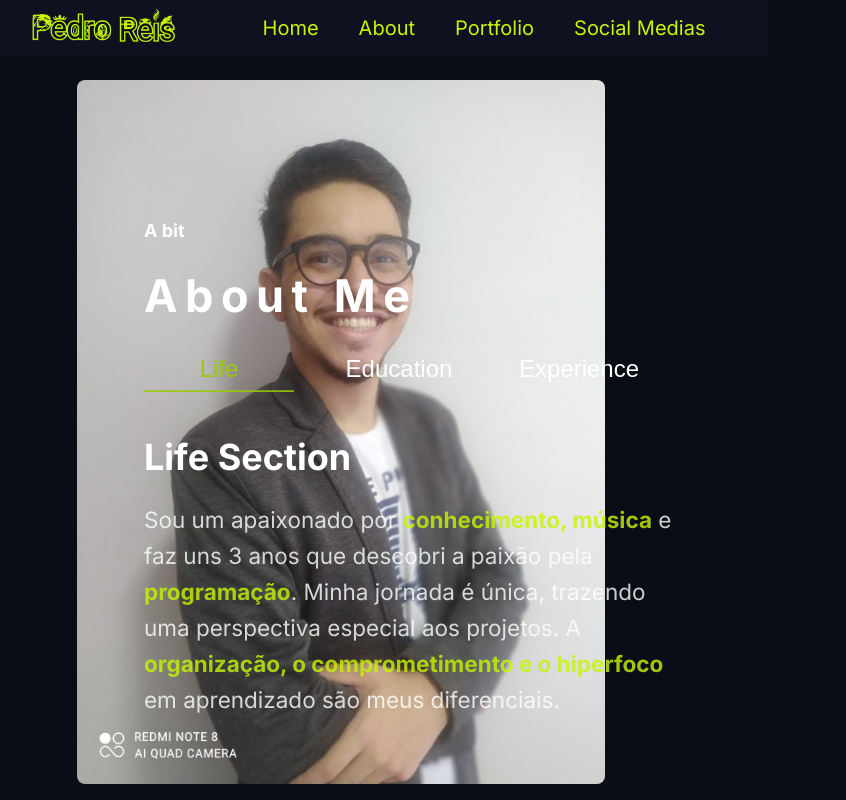
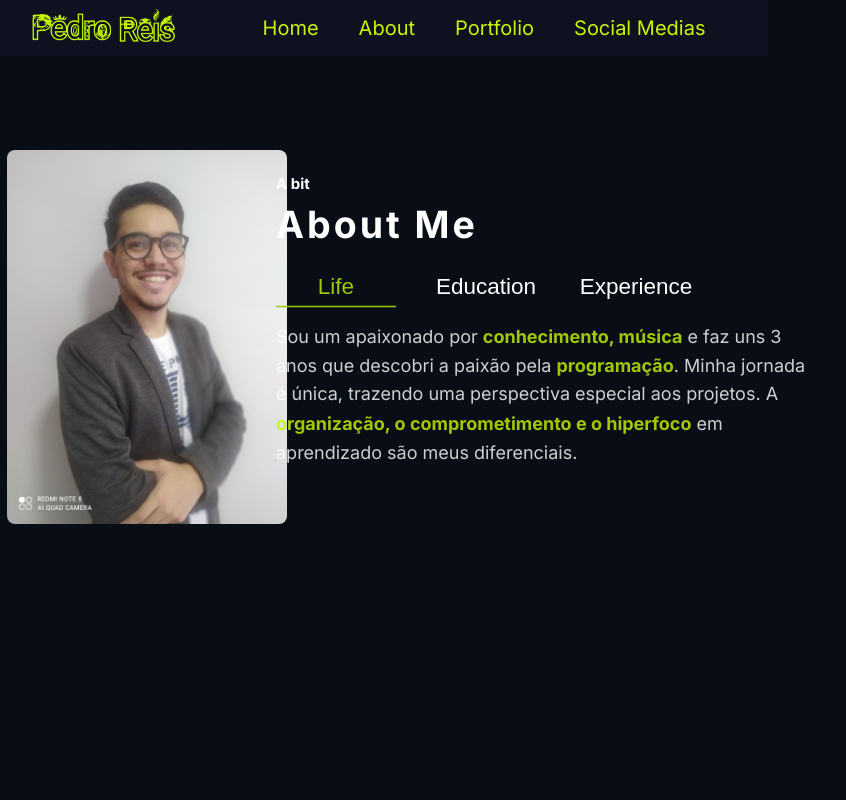
Before and after one commit to PedroReoli/React-Portfolio-Concept, a React (Vite) app: page /about in a window 768 px wide. Shown: the whole page, 846 px wide, since content can reach past the window. Built offline with nearby package versions, Linux system fonts and the light colour scheme.

Commit message:
End "About" Responsivity

```diff
--- a/package.json
+++ b/package.json
@@ -39,6 +39,7 @@
     "eslint-plugin-react-hooks": "^4.6.0",
     "eslint-plugin-react-refresh": "^0.4.5",
     "postcss": "^8.4.33",
+    "postcss-nesting": "^12.0.2",
     "tailwindcss": "^3.4.1",
     "tailwindcss-animate": "^1.0.7",
     "typescript": "^5.2.2",
--- a/src/MediaQueries.css
+++ b/src/MediaQueries.css
@@ -79,7 +79,77 @@ body {
         display: none;
       }
 
-    }
+
+      /* ===============================
+      Responsive About
+      =============================== */
+         /* Estilos para os títulos */
+         .h1-a {
+
+          font-size: 20px; /* Reduz o tamanho do título principal */
+          letter-spacing: 3px; /* Ajusta o espaçamento entre as letras */
+        }
+
+
+
+        .h3-a {
+
+          display: none;
+        }
+
+
+      .about-text-container {
+          /* background-color: aliceblue; */
+          width: 180px;
+        top: 20%;
+        left: 40%;
+      }
+      .section-content {
+
+        position: relative;
+        bottom: 25px;
+      }
+
+      .section-buttons {
+        /* flex-direction: column; Alinha os botões verticalmente */
+        align-items: center; /* Alinha os botões no centro */
+        margin-top: 20px; /* Adiciona espaço acima dos botões */
+      }
+      .section-image {
+        position: relative;
+        right: 25%;
+        top: 10%;
+        width: 140px;
+        height: auto;
+      }
+
+      .h-section {
+        display: none;
+      font-size: 8px;
+
+      }
+      .section-text {
+        /* display: none; */
+        font-size: 5px;
+      }
+      .section-buttons{
+        gap: 20px;
+
+      }
+      .section-button {
+        width: 80px;
+        font-size: 10px;
+        /* display: none; */
+        margin-right: 0; /* Remove a margem direita para alinhar os botões verticalmente */
+        margin-bottom: 10px; /* Adiciona espaço entre os botões */
+      }
+
+      .section-button:hover::after {
+        display: none; /* Remove a linha que aparece ao passar o mouse */
+      }
+
+    }  /*  ESSE É O FINAL */
+
  /* ===============================
 
 
@@ -159,8 +229,90 @@ PEQUENO SM
         height: auto;
 
       }
+      /* ===============================
+      Responsive About
+      =============================== */
+         /* Estilos para os títulos */
+         .heading-about{
 
-    }
+          padding-top: 10px;
+
+         }
+         .h1-a {
+          position: relative;
+          bottom: 10px;
+          /* display: none; */
+          font-size: 25px; /* Reduz o tamanho do título principal */
+          letter-spacing: 2px; /* Ajusta o espaçamento entre as letras */
+        }
+
+
+
+        .h3-a {
+          font-size: 10px;
+          /* display: none; */
+        }
+
+
+      .about-text-container {
+
+          /* display: none; */
+          width: 300px;
+        top: 20%;
+        left: 40%;
+      }
+
+      .section-buttons {
+        position: relative;
+        bottom: 25px;
+        /* flex-direction: column; Alinha os botões verticalmente */
+        align-items: center; /* Alinha os botões no centro */
+        margin-top: 20px; /* Adiciona espaço acima dos botões */
+      }
+
+      .section-content {
+
+        position: relative;
+        bottom: 50px;
+      }
+
+      .section-image {
+        position: relative;
+        right: 25%;
+        top: 10%;
+        width: 180px;
+        height: auto;
+      }
+
+      .h-section {
+        display: none;
+      font-size: 8px;
+
+      }
+      .section-text {
+
+        /* display: none; */
+
+        font-size: 7px;
+        word-wrap: break-word;
+      }
+      .section-buttons{
+        gap: 20px;
+
+      }
+      .section-button {
+        width: 80px;
+        font-size: 10px;
+        /* display: none; */
+        margin-right: 0; /* Remove a margem direita para alinhar os botões verticalmente */
+        margin-bottom: 10px; /* Adiciona espaço entre os botões */
+      }
+
+      .section-button:hover::after {
+        display: none; /* Remove a linha que aparece ao passar o mouse */
+      }
+
+    }  /*  ESSE É O FINAL */
 
  /* ===============================
 
@@ -244,7 +396,90 @@ MEDIO MD
 
       }
 
-    }
+
+      /* ===============================
+      Responsive About
+      =============================== */
+         /* Estilos para os títulos */
+         .heading-about{
+
+          padding-top: 10px;
+
+         }
+         .h1-a {
+          position: relative;
+          bottom: 10px;
+          /* display: none; */
+          font-size: 25px; /* Reduz o tamanho do título principal */
+          letter-spacing: 2px; /* Ajusta o espaçamento entre as letras */
+        }
+
+
+
+        .h3-a {
+          font-size: 10px;
+          /* display: none; */
+        }
+
+
+      .about-text-container {
+
+          /* display: none; */
+          width: 400px;  /* Tamanho do Container sem ser a Imagem*/
+        top: 25%;
+        left: 45%;
+      }
+
+      .section-buttons {
+        position: relative;
+        bottom: 25px;
+        align-items: center; /* Alinha os botões no centro */
+        margin-top: 20px; /* Adiciona espaço acima dos botões */
+      }
+
+      .section-content {
+
+        position: relative;
+        bottom: 50px;
+      }
+
+      .section-image {
+        position: relative;
+        right: 25%;
+        top: 10%;
+        width: 280px;
+        height: auto;
+      }
+
+      .h-section {
+        /* display: none; */
+      font-size: 18px;
+
+      }
+      .section-text {
+
+        /* display: none; */
+
+        font-size: 12px; /* Tamnho do texto das sessoes */
+        word-wrap: break-word;
+      }
+      .section-buttons{
+        gap: 20px;
+
+      }
+      .section-button {
+        width: 80px;
+        font-size: 15px; /* Tamanho da fonte DENTRO do Botão */
+        /* display: none; */
+        margin-right: 0; /* Remove a margem direita para alinhar os botões verticalmente */
+        margin-bottom: 10px; /* Adiciona espaço entre os botões */
+      }
+
+      .section-button:hover::after {
+        display: none; /* Remove a linha que aparece ao passar o mouse */
+      }
+
+    }  /*  ESSE É O FINAL */
 
  /* ===============================
 
@@ -328,90 +563,86 @@ MEDIO MD
 
     }
 
+      /* ===============================
+      Responsive About
+      =============================== */
+         /* Estilos para os títulos */
+         .heading-about{
 
-      }
-       /* ===============================
+          padding-top: 10px;
+
+         }
+         .h1-a {
+          position: relative;
+          bottom: 10px;
+          /* display: none; */
+          font-size: 35px; /* Reduz o tamanho do título principal */
+          letter-spacing: 2px; /* Ajusta o espaçamento entre as letras */
+        }
 
 
 
-        1200 PRA FRENTE
-
-      =============================== */
-      @media (min-width: 1200px)  and (max-width: 1200px) {
+        .h3-a {
+          font-size: 10px;
+          /* display: none; */
+        }
 
 
+      .about-text-container {
 
-   /* ===============================
-    Responsive Topbar
-   =============================== */
+          /* display: none; */
+          width: 400px;  /* Tamanho do Container sem ser a Imagem*/
+        top: 25%;
+        left: 45%;
+      }
 
-   .topbar {
-    padding: 2px 0.5%; /* Altera o padding para telas XS */
-  }
+      .section-buttons {
+        position: relative;
+        bottom: 25px;
+        align-items: center; /* Alinha os botões no centro */
+        margin-top: 20px; /* Adiciona espaço acima dos botões */
+      }
 
-  .logo {
-    width: 200px; /* Reduz o tamanho do logo para telas XS */
-  }
+      .section-content {
 
-  ul li {
-    font-size: 20px; /* Reduz o tamanho do texto dos links para telas XS */
-    margin: 10px 20px; /* Altera as margens dos links para telas XS */
-  }
+        position: relative;
+        bottom: 50px;
+      }
 
+      .section-image {
+        position: relative;
+        right: 25%;
+        top: 10%;
+        width: 320px;
+        height: auto;
+      }
 
-  /* ===============================
-  Responsive Home
-  =============================== */
-  .h3-h {
-    font-size: 30px;
-  }
-  .h1-h {
-    font-size: 60px;
-  }
-  .h2-h {
-    /* display: none; */
-    font-size: 40px;
-  }
-  .home-text-container{
-    /* background-color: aliceblue; */
-    top: 35%;
-    left:3%;
-    width: 100px;
-    text-wrap:nowrap;
-  }
-  .h-button {
-    font-size: 15px;
-    display: flex; /* Para ativar o alinhamento vertical e horizontal */
-    justify-content: center; /* Para alinhar horizontalmente */
-    align-items: center; /* Para alinhar verticalmente */
-    padding: 10px 20px; /* Ajuste o padding conforme necessário */
-  }
-  button {
-    height: 40px;
+      .h-section {
+        /* display: none; */
+      font-size: 18px;
 
-  }
+      }
+      .section-text {
 
+        /* display: none; */
 
-  .home-circle {
-    position: relative;
-    display: flex;
-    align-items: center;
-    justify-content: center;
-    width: 300px;
-    height: auto;
-    border-radius: 50%;
-    left: 40%;
-    top: 10px;
-  }
-  .tech-icons {
-    position: relative;
-    left: 40%;
-  }
-  .tech-icons img {
-    width: 40px;
-    height: auto;
+        font-size: 12px; /* Tamnho do texto das sessoes */
+        word-wrap: break-word;
+      }
+      .section-buttons{
+        gap: 20px;
 
-  }
+      }
+      .section-button {
+        width: 80px;
+        font-size: 15px; /* Tamanho da fonte DENTRO do Botão */
+        /* display: none; */
+        margin-right: 0; /* Remove a margem direita para alinhar os botões verticalmente */
+        margin-bottom: 10px; /* Adiciona espaço entre os botões */
+      }
 
+      .section-button:hover::after {
+        display: none; /* Remove a linha que aparece ao passar o mouse */
+      }
 
-    }
+    }  /*  ESSE É O FINAL */
--- a/src/_root/pages/About.tsx
+++ b/src/_root/pages/About.tsx
@@ -27,9 +27,10 @@ const About = () => {
 
       {/* Conteúdo de texto */}
       <div className="about-text-container">
-        <h2 className="h3-h">A bit </h2>
-        <h1 className="h1-h">About Me</h1>
-
+        <div className='heading-about'>
+        <h2 className="h3-a">A bit </h2>
+        <h1 className="h1-a">About Me</h1>
+        </div>
         {/* Seções */}
         <div className="section-buttons">
           <button className={`section-button ${activeSection === 'Life' ? 'active' : ''}`} onClick={() => handleSectionClick('Life')}>
--- a/src/globals.css
+++ b/src/globals.css
@@ -126,8 +126,17 @@ h1, h2, h3, h4, h5, h6 {
 .h3-h{
   font-size: 18px;
 }
-
-
+/* Heading Tags do About */
+.h1-a{
+  font-size: 50px;
+  letter-spacing: 5px;
+}
+.h2-a{
+  font-size: 30px;
+}
+.h3-a{
+  font-size: 18px;
+}
 /* ===============================
     Home
    =============================== */
```
Also changed, not shown: 1 other file (tests, documents, lock files or other folders).
